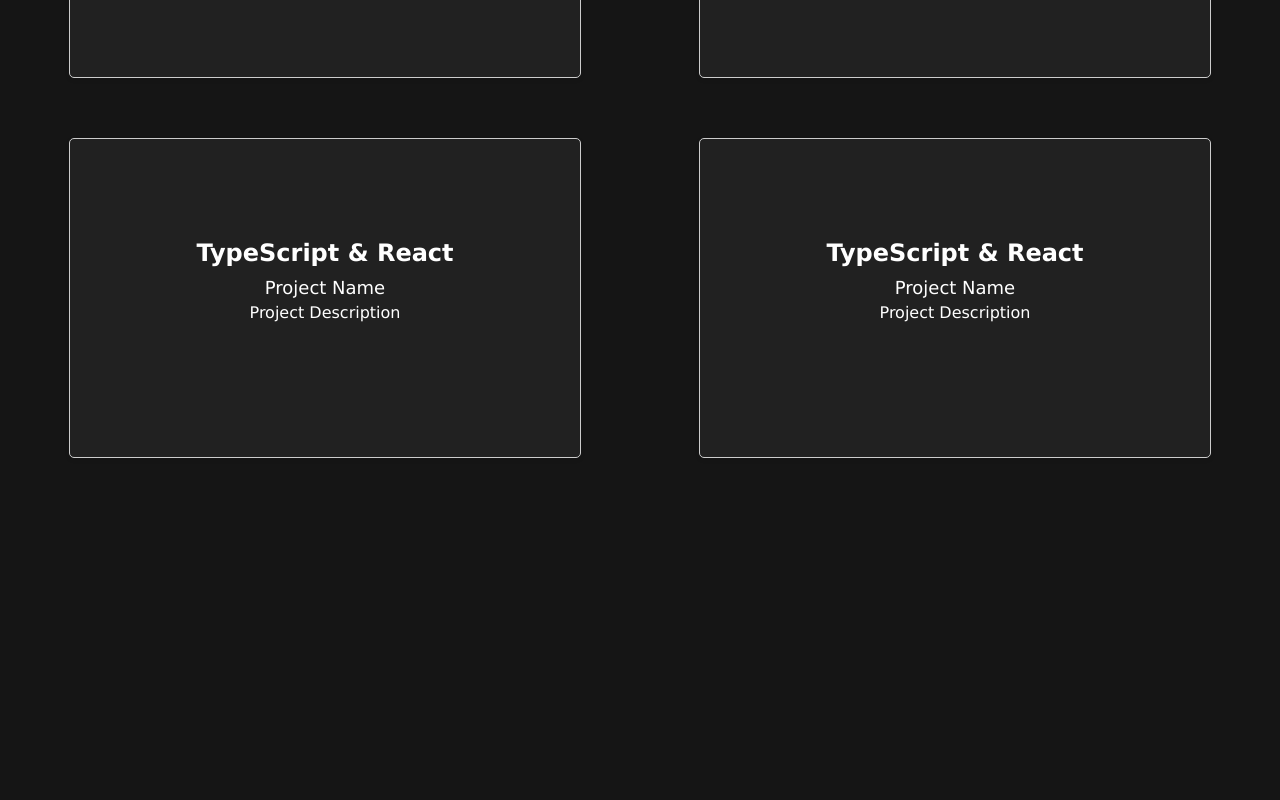
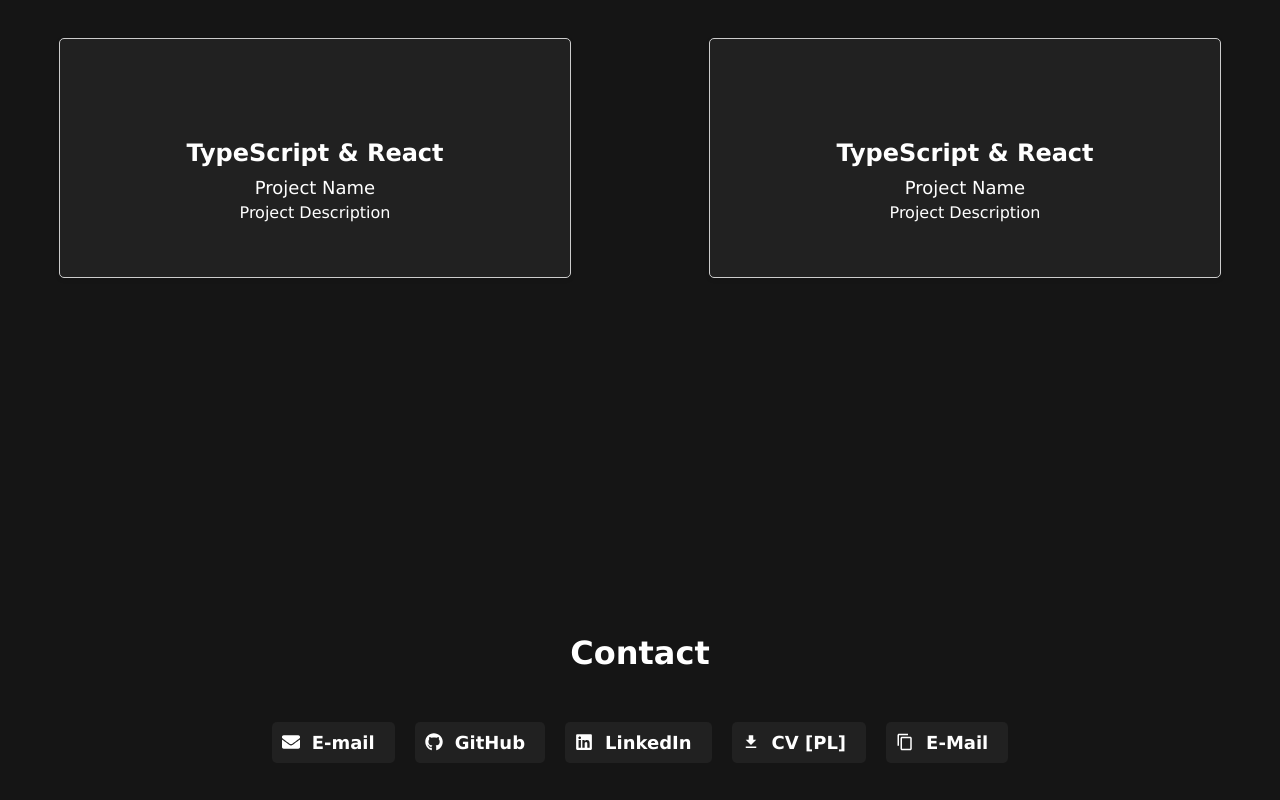
Before and after one commit to 00200200/portfolio, a React (Create React App) app: page / in a window 1280 px wide. Shown: the part 1140-1940 px from the top of the page. Built offline with nearby package versions, Linux system fonts and the light colour scheme.

Commit message:
Working_Navigation_Commit_before_react_route

```diff
--- a/package.json
+++ b/package.json
@@ -12,6 +12,8 @@
     "@types/react-dom": "^18.2.6",
     "react": "^18.2.0",
     "react-dom": "^18.2.0",
+    "react-icons": "^4.10.1",
+    "react-router-dom": "^6.14.1",
     "react-scripts": "5.0.1",
     "typescript": "^4.9.5",
     "web-vitals": "^2.1.4"
--- a/src/components/MainPage/MainPage.css
+++ b/src/components/MainPage/MainPage.css
@@ -50,6 +50,9 @@
 	color: var(--main-text-color);
 	text-decoration: underline;
 }
+.menu-items li a {
+	text-decoration: none;
+}
 
 .contact-button {
 	padding: 10px 20px;
@@ -64,15 +67,6 @@
 .contact-button:hover {
 	background-color: var(--quaternary-color);
 	transition: 1s ease-in-out;
-}
-
-.scroll-down-arrow {
-	color: var(--main-text-color);
-	position: absolute;
-	bottom: 20px;
-	left: 50%;
-	transform: translateX(-50%);
-	cursor: pointer;
 }
 
 .arrow {
@@ -100,3 +94,21 @@
 		font-size: 24px;
 	}
 }
+.scroll-down-arrow {
+	color: var(--main-text-color);
+	position: absolute;
+	bottom: 20px;
+	left: 50%;
+	transform: translateX(-50%);
+	cursor: pointer;
+	transition: transform 0.3s ease-in-out;
+}
+
+.scroll-down-arrow:hover {
+	transform: translateX(-50%) scale(1.1);
+}
+
+.main-page:hover .scroll-down-arrow {
+	transform: translateX(-50%) scale(1.1);
+	transition: transform 0.3s ease-in-out;
+}
--- a/src/components/MainPage/MainPage.tsx
+++ b/src/components/MainPage/MainPage.tsx
@@ -1,14 +1,23 @@
-import React from 'react';
+import React, { useRef } from 'react';
 import './MainPage.css';
 
 const MainPage: React.FC = () => {
-	const handleContactClick = () => {
-		const contact = document.getElementById('contact') as HTMLDivElement;
-		contact?.scrollIntoView({ behavior: 'smooth' });
+	const contactRef = useRef<HTMLDivElement>(null); // Referencja do elementu kontaktu
+
+	const handleContactClick = (): void => {
+		window?.scrollTo({ top: 10012, behavior: 'smooth' });
 	};
-	const handleArrowClick = (): void => {};
+
+	const handleArrowClick = (): void => {
+		const contact = contactRef.current;
+		if (contact) {
+			const contactTopOffset = contact.offsetTop;
+			window.scrollTo({ top: contactTopOffset, behavior: 'smooth' });
+		}
+	};
+
 	return (
-		<div id='home' className='main-page'>
+		<section id='home' className='main-page'>
 			<div className='content'>
 				<div className='leftContent'>
 					<h1>Michał Furgała</h1>
@@ -29,10 +38,11 @@
 					</div>
 				</div>
 			</div>
-			<div className='scroll-down-arrow' onClick={handleArrowClick}>
+			<div className='scroll-down-arrow' onClick={handleContactClick}>
 				<span className='arrow'>&#8595;</span>
 			</div>
-		</div>
+			<div id='contact' ref={contactRef} />
+		</section>
 	);
 };
 
--- a/src/components/NavBar/HamburgerMenu.tsx
+++ b/src/components/NavBar/HamburgerMenu.tsx
@@ -1,31 +1,36 @@
-import React, { useState } from 'react';
+import React, { useState, useRef, useEffect } from 'react';
 import './HamburgerMenu.css';
 
 const Navigation: React.FC = () => {
 	const [isMenuOpen, setIsMenuOpen] = useState(false);
+	const navigationRef = useRef<HTMLDivElement>(null); // Referencja do elementu nawigacji
 
-	const toggleMenu = () : void=> {
+	const toggleMenu = (): void => {
 		setIsMenuOpen(prevIsMenuOpen => !prevIsMenuOpen);
 	};
 
-	const handleMenuItemClick = () : void => {
+	const handleMenuItemClick = (): void => {
 		setIsMenuOpen(false);
 	};
 
-	const handleScrollToSection = (id: string) : void => {
+	const handleScrollToSection = (id: string): void => {
 		if (id === 'home') {
 			window.scrollTo({ top: 0, behavior: 'smooth' });
+		} else if (id === 'contact') {
+			window.scrollTo({ top: 10000, behavior: 'smooth' });
 		} else {
 			const section = document.getElementById(id);
 			if (section) {
-				section.scrollIntoView({ behavior: 'smooth' });
+				const navigationHeight = navigationRef.current?.offsetHeight || 0;
+				const sectionTopOffset = section.offsetTop - navigationHeight;
+				window.scrollTo({ top: sectionTopOffset, behavior: 'smooth' });
 			}
 		}
 		setIsMenuOpen(false);
 	};
 
 	return (
-		<div className={`navigation ${isMenuOpen ? 'open' : ''}`}>
+		<div className={`navigation ${isMenuOpen ? 'open' : ''}`} ref={navigationRef}>
 			<button className={`hamburger-icon ${isMenuOpen ? 'open' : ''}`} onClick={toggleMenu}>
 				<span className='line' />
 				<span className='line' />
@@ -41,7 +46,7 @@
 				<li onClick={() => handleScrollToSection('contact')} onMouseDown={handleMenuItemClick}>
 					Contact
 				</li>
-				<li onClick={() => handleScrollToSection('about')} onMouseDown={handleMenuItemClick}>
+				<li onClick={() => handleScrollToSection('contact')} onMouseDown={handleMenuItemClick}>
 					About
 				</li>
 			</ul>
--- a/src/components/Projects/Project.css
+++ b/src/components/Projects/Project.css
@@ -2,7 +2,7 @@
 
 .project {
 	width: 40vw;
-	height: 40vh;
+	height: 30vh;
 	margin: 20px auto;
 	padding: 20px;
 	text-align: center;
--- a/src/components/Projects/Projects.css
+++ b/src/components/Projects/Projects.css
@@ -2,7 +2,7 @@
 
 .projects {
 	width: 100%;
-	padding: 20px;
+	/* padding: 20px; */
 	background-color: var(--primary-color);
 }
 
--- a/src/components/Projects/Projects.tsx
+++ b/src/components/Projects/Projects.tsx
@@ -4,7 +4,7 @@
 
 const Projects: React.FC = () => {
 	return (
-		<div id='projects' className='projects'>
+		<section id='projects' className='projects'>
 			<h1 className='projects-title'>Projects</h1>
 			<div className='projects-list'>
 				<Project />
@@ -12,7 +12,7 @@
 				<Project />
 				<Project />
 			</div>
-		</div>
+		</section>
 	);
 };
 
--- a/src/components/contact/Contact.css
+++ b/src/components/contact/Contact.css
@@ -34,11 +34,37 @@
 	background-color: var(--secondary-color);
 	border: none;
 	border-radius: 5px;
+	position: relative;
+	overflow: hidden;
 	transition: background-color 0.3s ease;
+	padding-left: 40px;
+}
+
+.contact-button .button-icon {
+	position: absolute;
+	top: 50%;
+	left: 10px;
+	transform: translateY(-50%);
 }
 
 .contact-button:hover {
 	background-color: var(--quaternary-color);
+}
+
+.contact-button:hover .button-icon {
+	animation: icon-bounce 0.3s ease-in-out;
+}
+
+@keyframes icon-bounce {
+	0% {
+		transform: translateY(-50%);
+	}
+	50% {
+		transform: translateY(-30%);
+	}
+	100% {
+		transform: translateY(-50%);
+	}
 }
 
 /* Responsywność na telefonach */
--- a/src/components/contact/Contact.tsx
+++ b/src/components/contact/Contact.tsx
@@ -1,21 +1,23 @@
 import React from 'react';
-// import cvEng from './cv/cv_eng.pdf';
+import { FaDiscord, FaEnvelope, FaGithub, FaLinkedin } from 'react-icons/fa';
+import { MdFileDownload, MdContentCopy } from 'react-icons/md';
+
+
 import './Contact.css';
 
 const Contact: React.FC = () => {
 	const handleDownloadCV = () => {
-		// window.open(cvEng, '_blank');
+		// window.open(CV, '_blank');
 	};
+
 	const handleCopyEmail = () => {
 		const eMail = 'mchfrg@gmail.com';
 		navigator.clipboard
 			.writeText(eMail)
 			.then(() => {
-				// Pomyślnie skopiowano adres e-mail do schowka
 				console.log('Adres e-mail został skopiowany!');
 			})
 			.catch(error => {
-				// Wystąpił błąd podczas kopiowania adresu e-mail
 				console.error('Błąd podczas kopiowania adresu e-mail:', error);
 			});
 	};
@@ -26,9 +28,10 @@
 
 			<div className='contact-buttons'>
 				{/* <a href='https://discord.com/' target='_blank' rel='noopener noreferrer' className='contact-button discord'>
-					Discord
-				</a> */}
+          Discord
+        </a> */}
 				<a href='mailto:mchfrg@gmail.com' target='_blank' rel='noopener noreferrer' className='contact-button email'>
+					<FaEnvelope className='button-icon' />
 					E-mail
 				</a>
 				<a
@@ -36,6 +39,7 @@
 					target='_blank'
 					rel='noopener noreferrer'
 					className='contact-button github'>
+					<FaGithub className='button-icon' />
 					GitHub
 				</a>
 				<a
@@ -43,13 +47,16 @@
 					target='_blank'
 					rel='noopener noreferrer'
 					className='contact-button linkedin'>
+					<FaLinkedin className='button-icon' />
 					LinkedIn
 				</a>
 				<button className='contact-button linkedin' onClick={handleDownloadCV}>
-					CV [ENG]
+					<MdFileDownload className='button-icon' />
+					CV [PL]
 				</button>
 				<button className='contact-button' onClick={handleCopyEmail}>
-					Copy E-Mail
+					<MdContentCopy className='button-icon' />
+					E-Mail
 				</button>
 			</div>
 		</section>
--- a/src/index.tsx
+++ b/src/index.tsx
@@ -4,6 +4,8 @@
 import MainPage from './components/MainPage/MainPage';
 import Projects from './components/Projects/Projects';
 import Contact from './components/contact/Contact';
+import { createRoot } from 'react-dom/client';
+
 const App: React.FC = () => {
 	return (
 		<div id='root' style={{ background: '323232' }}>
@@ -15,5 +17,8 @@
 	);
 };
 
-ReactDOM.render(<App />, document.getElementById('root'));
-export default App;
+const container = document.getElementById('root');
+if (container) {
+	const rootElement = createRoot(container);
+	rootElement.render(<App />);
+}
```
Also changed, not shown: 2 other files (tests, documents, lock files or other folders).
